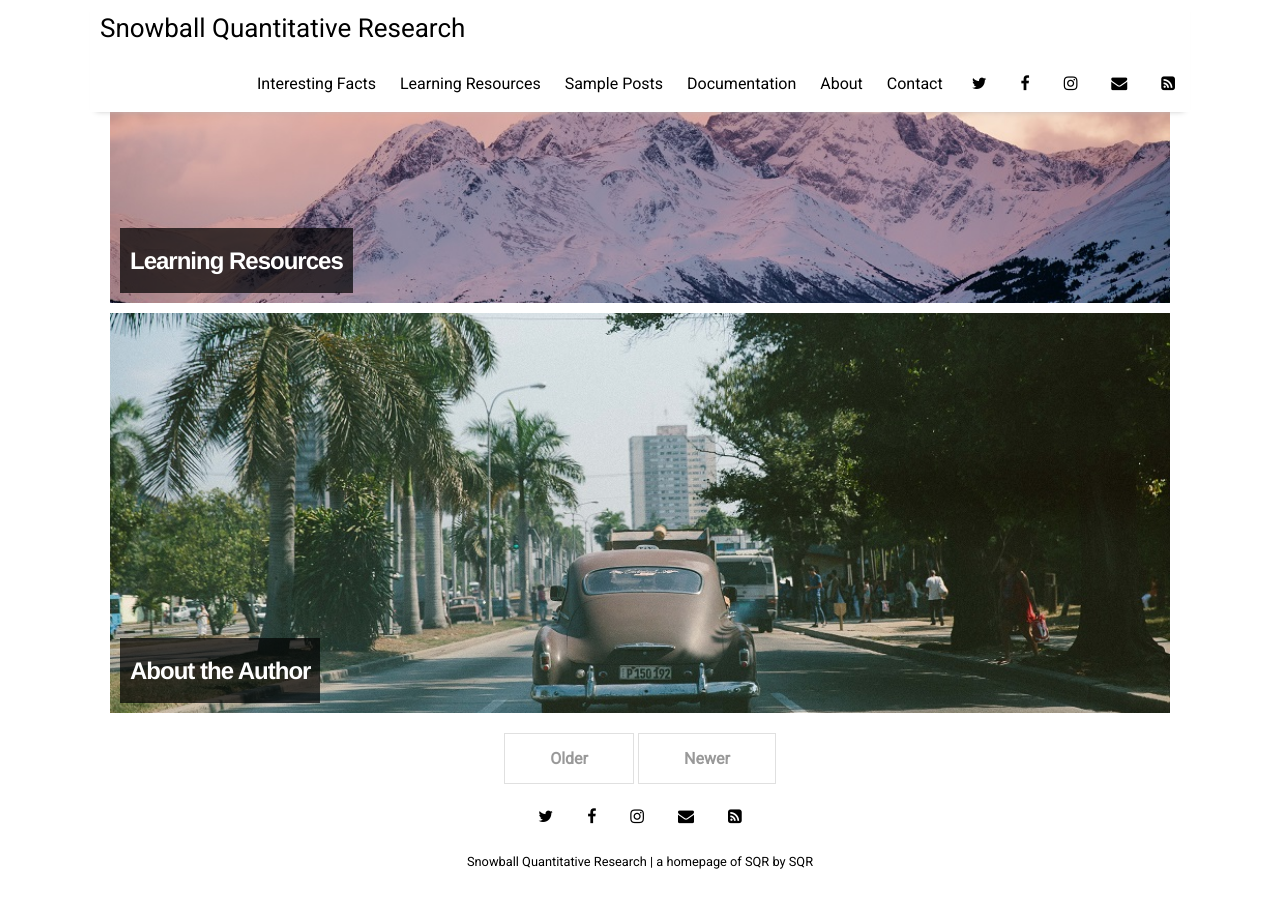
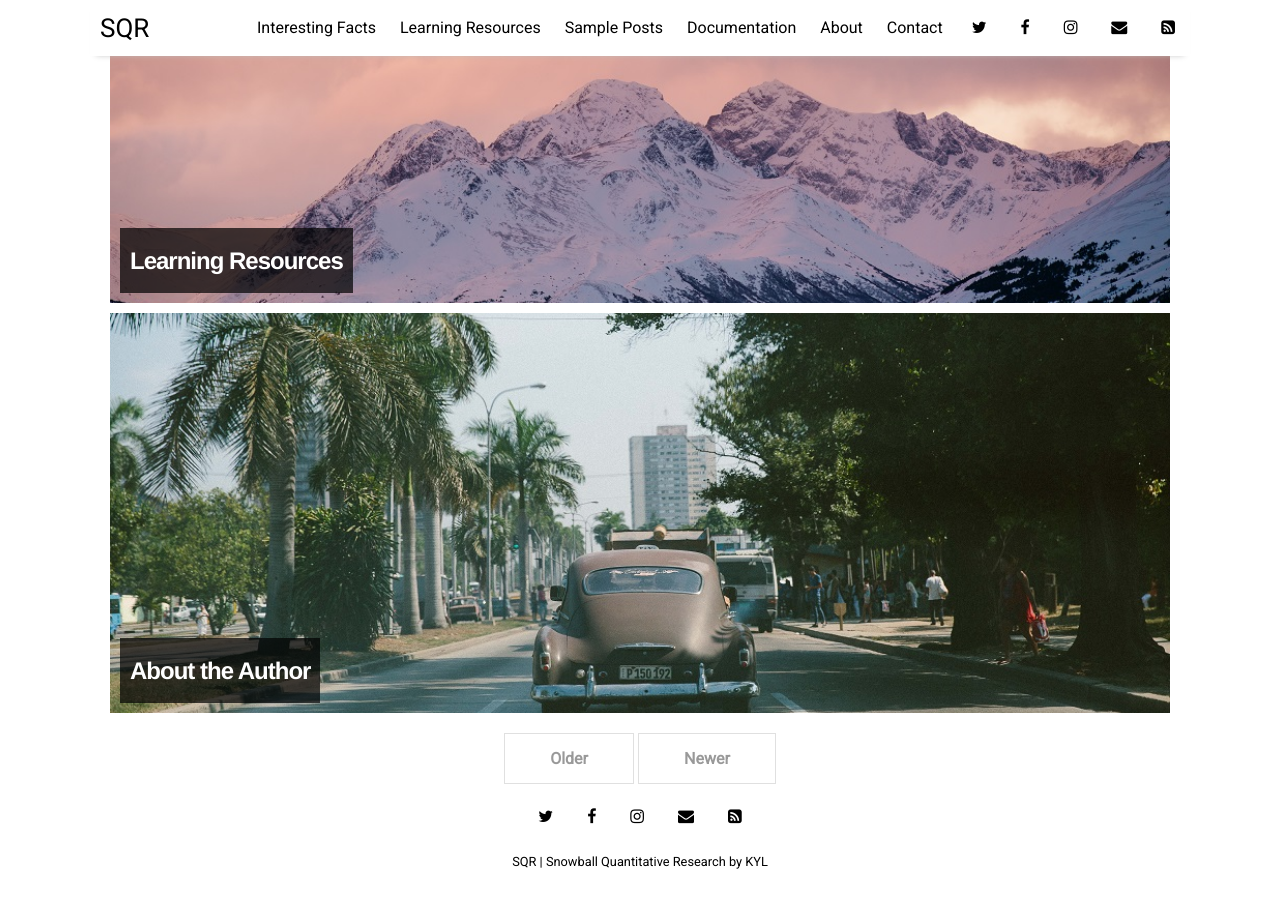
Before and after one commit to snowballquantitative/snowballquantitative.github.io, a Jekyll site: the page built from index.html, in a window 1280 px wide and 900 px high, scrolled down 1398 px. Built offline with Jekyll 4.4.1, drawn with Linux system fonts in a browser that asks for light colours; nearby versions of some CDN libraries; the list of posts is cut into pages by our own code.

Commit message:
Update _config.yml

```diff
--- a/_config.yml
+++ b/_config.yml
@@ -14,9 +14,9 @@ sass:
   style: :nested
 
 # Customise atom feed settings (this is where Jekyll-Feed gets configuration information)
-title:		           "Snowball Quantitative Research"
-description:	       "a homepage of SQR"
-author:              "SQR"
+title:		           "SQR"
+description:	       "Snowball Quantitative Research"
+author:              "KYL"
 
 # RSS 2.0 can be used instead of Atom by uncommenting following two lines
 #feed:
```
